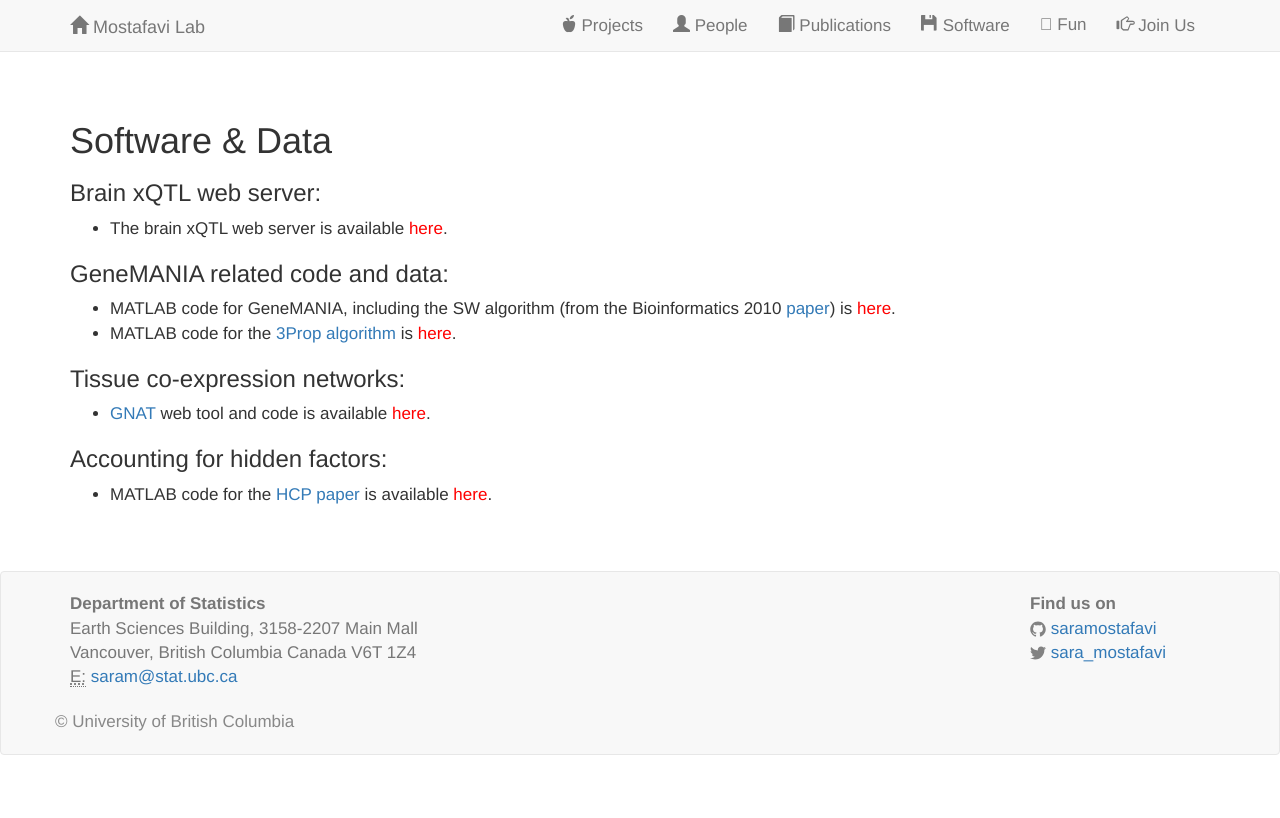
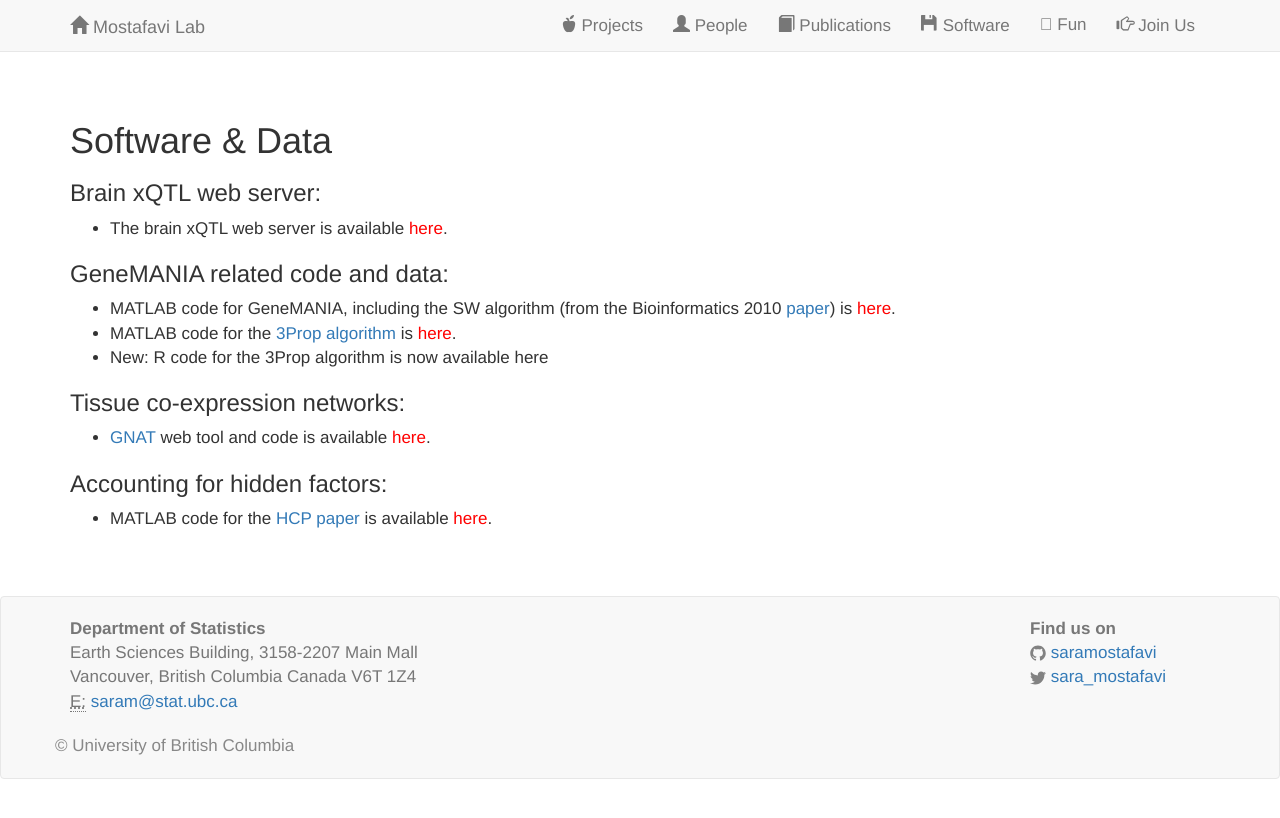
Before and after one commit to saramostafavi/saramostafavi.github.io, a Jekyll site: the page built from software.html, in a window 1280 px wide. Shown: the top 818 px of the page. Built offline with Jekyll 4.4.1, drawn with Linux system fonts in a browser that asks for light colours; nearby versions of some CDN libraries; a style sheet for code colours, icons or effects is not loaded.

Commit message:
updated R

```diff
--- a/software.html
+++ b/software.html
@@ -19,6 +19,7 @@ layout: default
      <ul>
          <li>MATLAB code for GeneMANIA, including the SW algorithm (from the Bioinformatics 2010 <a href="http://www.ncbi.nlm.nih.gov/pubmed/20507895"> paper</a>) is <a href="/docs/GeneMANIACode_v2.zip" style="color:red">here</a>.</li>
          <li>MATLAB code for the <a href="http://www.ncbi.nlm.nih.gov/pmc/articles/PMC3532359/">3Prop algorithm</a> is <a href="http://ai.stanford.edu/~saram/3propcode.zip" style="color:red">here</a>.</li>
+         <li>New: R code for the 3Prop algorithm is now available here<a href="https://github.com/miguelbiron/threepRop"></a></li>
      </ul>
       </p>
 
```
Also changed, not shown: 1 other file.
